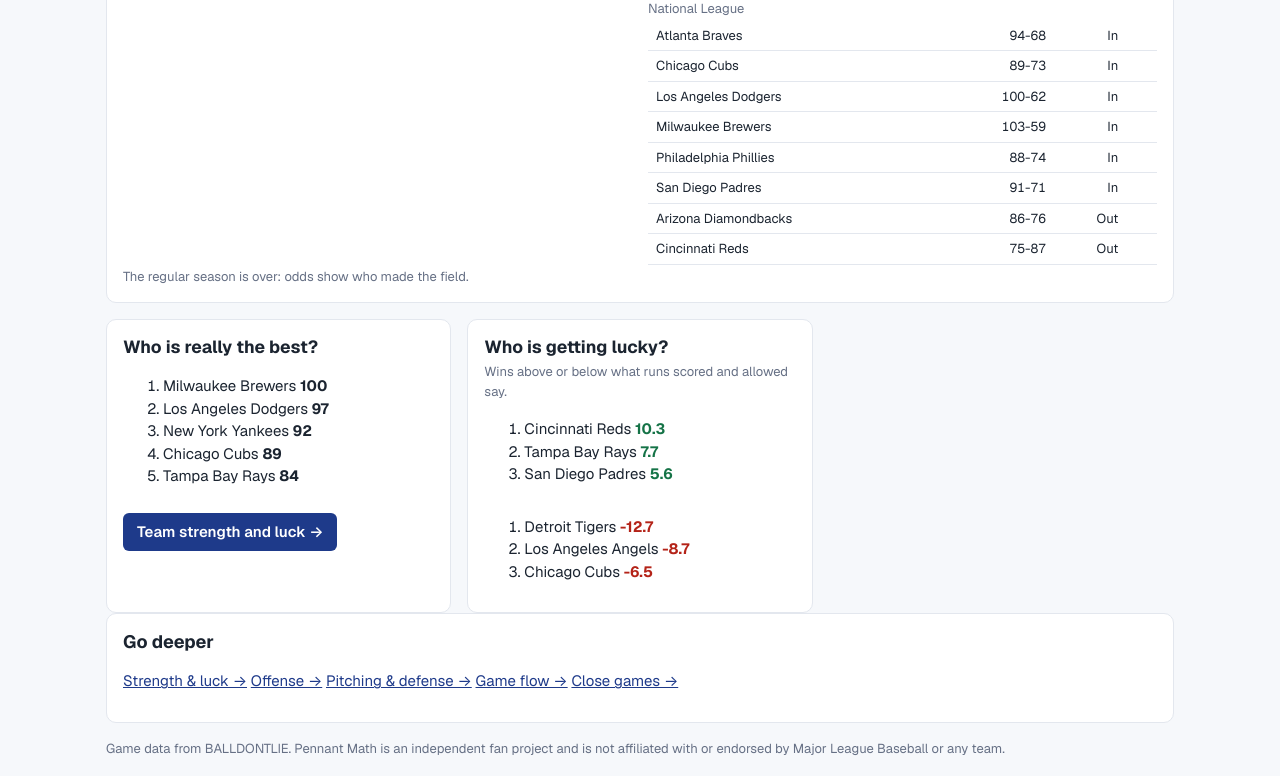
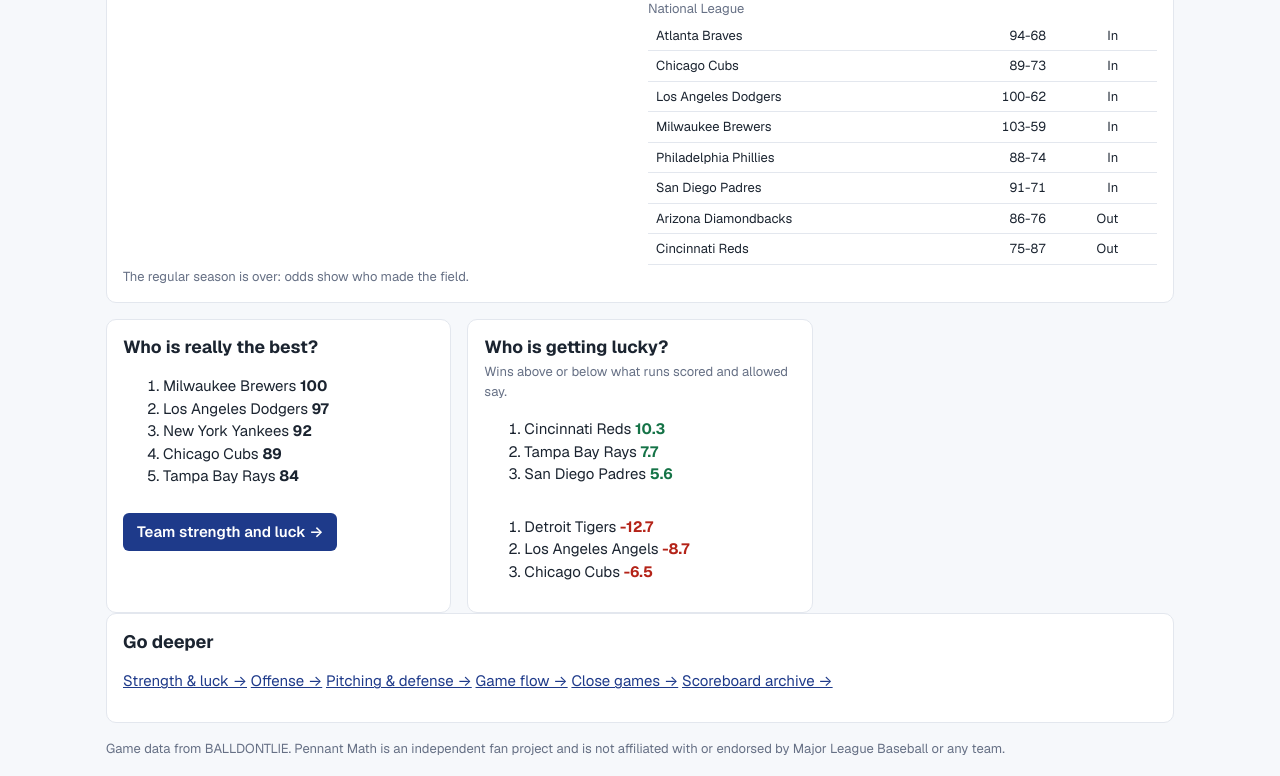
Before and after one commit to bpaglia/pennant-math, a plain HTML site: page docs/index.html in a window 1280 px wide. Shown: the part 773-1549 px from the top of the page. Drawn offline with nearby package versions, Linux system fonts and the light colour scheme.

Commit message:
Updating site assets

```diff
--- a/docs/assets/site.css
+++ b/docs/assets/site.css
@@ -15,3 +15,4 @@ details{position:relative}details[open] .pick{display:grid}.pick{display:none;po
 .stripx{display:flex;gap:8px;overflow-x:auto;padding:2px 0 10px}.sc{white-space:nowrap;background:var(--card);border:1px solid var(--line);border-radius:8px;padding:6px 10px;font-size:13.5px}.sc .w,.up{color:#157347}.dn{color:#b42318}
 .keys{display:grid;grid-template-columns:repeat(auto-fit,minmax(130px,1fr));gap:10px;margin-bottom:16px}.key{background:var(--card);border:1px solid var(--line);border-radius:8px;padding:10px 12px}.key b{display:block;font-size:22px}.key span{color:var(--mut);font-size:12.5px}
 .two{display:grid;grid-template-columns:1fr 1fr;gap:16px}@media(max-width:800px){.two{grid-template-columns:1fr}}.tag{font-size:11.5px;background:#eef1f6;border-radius:10px;padding:1px 7px;margin-right:4px;white-space:nowrap}
+input[type=date]{font:inherit;padding:5px 8px;border:1px solid var(--line);border-radius:6px;background:#fff}button:disabled{opacity:.45;cursor:default}
--- a/docs/assets/site.js
+++ b/docs/assets/site.js
@@ -22,7 +22,7 @@ const rows=()=>D.standings.seasons[season].teams,qs=()=>{const p=new URLSearchPa
 function ranked(c,k=c.f){return rows().filter(t=>t.games&&k(t)!=null).sort((a,b)=>(k(b)-k(a))*(c.best===-1?-1:1))}
 function bars(id,c,list){CH[id]&&CH[id].destroy();CH[id]=new Chart($('#'+id),{type:'bar',data:{labels:list.map(t=>t.abbreviation),datasets:[{data:list.map(t=>+c.f(t).toFixed(c.d+1)),backgroundColor:list.map(t=>sel.includes(t.abbreviation)?col(t.abbreviation):GREY)}]},
  options:{indexAxis:'y',maintainAspectRatio:false,plugins:{legend:{display:false}},scales:{x:{title:{display:true,text:c.unit}}}}})}
-function head(){document.title=(pg==='home'?'':(CATS[pg]||{}).title+' · ')+'Pennant Math';const N=[['index.html','Home','home']].concat(Object.entries(CATS).map(([k,c])=>[c.page,c.title.split(' ')[0]==='Team'?'Strength & luck':c.title,k]),[['methods.html','How it works','x']]);
+function head(){document.title=(pg==='home'?'':((CATS[pg]||{}).title||'Scoreboard')+' · ')+'Pennant Math';const N=[['index.html','Home','home']].concat(Object.entries(CATS).map(([k,c])=>[c.page,c.title.split(' ')[0]==='Team'?'Strength & luck':c.title,k]),[['archive.html','Scoreboard','archive'],['methods.html','How it works','x']]);
  $('#hd').innerHTML=`<h1>Pennant Math</h1><nav>${N.map(([h,l,k])=>`<a href="${h}${qs()}" class="${k===pg?'on':''}">${l}</a>`).join('')}</nav>`}
 function seasonPick(){const all=Object.keys(D.standings.seasons).sort(),ok=all.filter(k=>D.standings.seasons[k].as_of),ss=ok.length?ok:all;season=ss.includes(P.get('season'))?P.get('season'):ss[ss.length-1];
  return {ss,html:`<label>Season <select id="sn">${ss.map(s=>`<option ${s===season?'selected':''}>${s}</option>`).join('')}</select></label>`}}
@@ -37,22 +37,36 @@ function strip(){const m=sel.map(a=>rows().find(t=>t.abbreviation===a)).filter(B
  $('#mine').innerHTML=m.length?`<h2>Your teams</h2><div class="chips">${m.map(t=>{const g=R&&R.games.find(x=>x.home.id==t.team_id||x.away.id==t.team_id),o=R&&R.odds[t.team_id];let line='No game on '+(R?R.meta.date:'that day');
  if(g){const h=g.home.id==t.team_id,me=h?g.home_runs:g.away_runs,th=h?g.away_runs:g.home_runs;line=`${me>th?'W':'L'} ${me}-${th} ${h?'vs':'@'} ${h?g.away.abbr:g.home.abbr} ${tags(g)}`}
  const live=o&&o.after>.0005&&o.after<.9995;return `<div class="chip" style="border-color:${col(t.abbreviation)}"><b>${t.name}</b> ${rec(t.wins,t.losses)}<br>${line}<br>Playoffs ${o?io(o.after)+(live?' ('+dl(o.before,o.after)+')':''):'–'} · Pennant Score ${num((sc(t)||{}).score,0)}</div>`}).join('')}</div>`:''}
+function digest(R,heading,note){const S=R.summary;
+ $('#scores').innerHTML=R.games.map(g=>`<span class="sc"><b class="${g.winner==='away'?'w':''}">${g.away.abbr} ${g.away_runs}</b> @ <b class="${g.winner==='home'?'w':''}">${g.home.abbr} ${g.home_runs}</b></span>`).join('')||'<span class="note">No games.</span>';
+ const key=(n,l)=>`<div class="key"><b>${n}</b><span>${l}</span></div>`,up=R.movers.up[0],pl=(n,w)=>n===1?w:w+'s';
+ $('#keys').innerHTML=key(S.games,pl(S.games,'game'))+key(S.upsets,pl(S.upsets,'upset'))+key(S.walkoffs,pl(S.walkoffs,'walk-off'))+key(S.comebacks,pl(S.comebacks,'comeback'))+key(S.extras,pl(S.extras,'extra-inning game'))+key(S.one_run,pl(S.one_run,'one-run game'))+(up?key(`${up.abbr} ${dl(up.before,up.after).replace(' pts','')}`,'biggest gain in playoff odds'):'');
+ const bu=S.biggest_upset;$('#gamesT').innerHTML=`<h2>${heading}</h2>${bu?`<p>Biggest upset: <b>${bu.winner}</b> beat <b>${bu.loser}</b>, a ${pc(bu.p_winner)} shot beforehand.</p>`:''}
+ <div class="scroll"><table><tr><th>Game</th><th>Tags</th><th>Winner's chance beforehand</th></tr>${R.games.map(g=>`<tr class="${sel.includes(g.home.abbr)||sel.includes(g.away.abbr)?'sel':''}"><td>${g.away.abbr} ${g.away_runs}, ${g.home.abbr} ${g.home_runs}</td><td>${tags(g)}</td><td>${pc(g.p_winner)}</td></tr>`).join('')}</table></div>`;
+ const mv=(l,m)=>`<h3>${l}</h3>${m.length?`<ul>${m.map(x=>`<li><b>${x.abbr}</b> ${io(x.before)} → ${io(x.after)} <span class="${x.after>x.before?'up':'dn'}">${dl(x.before,x.after)}</span></li>`).join('')}</ul>`:'<p class="note">None.</p>'}`;
+ const pic=l=>rows().filter(t=>t.league===l&&R.odds[t.team_id]).sort((x,y)=>R.odds[y.team_id].after-R.odds[x.team_id].after).slice(0,8).map(t=>{const o=R.odds[t.team_id];return `<tr class="${sel.includes(t.abbreviation)?'sel':''}"><td>${t.name}</td><td>${rec(t.wins,t.losses)}</td><td>${io(o.after)}</td><td>${o.after>.0005&&o.after<.9995?dl(o.before,o.after):''}</td></tr>`}).join('');
+ $('#means').innerHTML=`<h2>What it means for the season</h2><div class="two"><div>${mv('Gained the most playoff odds',R.movers.up)}${mv('Lost the most',R.movers.down)}</div><div><h3>Playoff picture</h3>${['American','National'].map(l=>`<p class="note">${l} League</p><table>${pic(l)}</table>`).join('')}</div></div><p class="note">${note}</p>`}
 function home(){const R=D.recap,a=D.standings.seasons[season];$('#asof').textContent=`Season ${season} · through ${a.as_of||'n/a'}${a.complete?' (final)':''}`;
  const R2=rows().filter(t=>t.games),best=R2.filter(t=>sc(t)&&sc(t).score!=null).sort((x,y)=>sc(y).score-sc(x).score).slice(0,5),byLuck=[...R2].sort((x,y)=>y.luck-x.luck);
  $('#lists').innerHTML=`<article class="mod"><h3>Who is really the best?</h3><ol>${best.map(t=>`<li>${t.name} <b>${num(sc(t).score,0)}</b></li>`).join('')}</ol><a class="cta" href="strength.html${qs()}">Team strength and luck →</a></article>
  <article class="mod"><h3>Who is getting lucky?</h3><p class="note">Wins above or below what runs scored and allowed say.</p><ol>${byLuck.slice(0,3).map(t=>`<li>${t.name} <b class="up">${num(t.luck,1)}</b></li>`).join('')}</ol><ol>${byLuck.slice(-3).reverse().map(t=>`<li>${t.name} <b class="dn">${num(t.luck,1)}</b></li>`).join('')}</ol></article>`;
- $('#deeper').innerHTML=Object.values(CATS).map(c=>`<a class="btn" href="${c.page}${qs()}">${c.title.split(' ')[0]==='Team'?'Strength & luck':c.title} →</a>`).join(' ');
+ $('#deeper').innerHTML=Object.values(CATS).map(c=>`<a class="btn" href="${c.page}${qs()}">${c.title.split(' ')[0]==='Team'?'Strength & luck':c.title} →</a>`).join(' ')+` <a class="btn" href="archive.html${qs()}">Scoreboard archive →</a>`;
  if(!R){$('#digest').innerHTML='<p class="note">The daily recap appears after the next workflow run.</p>';$('#scoreRow').hidden=true;return}
- const days=Math.round((new Date()-new Date(R.meta.date+'T12:00:00'))/864e5),when=new Date(R.meta.date+'T12:00:00').toLocaleDateString(undefined,{weekday:'long',month:'long',day:'numeric'}),S=R.summary;
- $('#scores').innerHTML=R.games.map(g=>`<span class="sc"><b class="${g.winner==='away'?'w':''}">${g.away.abbr} ${g.away_runs}</b> @ <b class="${g.winner==='home'?'w':''}">${g.home.abbr} ${g.home_runs}</b></span>`).join('')||'<span class="note">No games.</span>';
- const key=(n,l)=>`<div class="key"><b>${n}</b><span>${l}</span></div>`,up=R.movers.up[0];
- const pl=(n,w)=>n===1?w:w+'s';$('#keys').innerHTML=key(S.games,pl(S.games,'game'))+key(S.upsets,pl(S.upsets,'upset'))+key(S.walkoffs,pl(S.walkoffs,'walk-off'))+key(S.comebacks,pl(S.comebacks,'comeback'))+key(S.extras,pl(S.extras,'extra-inning game'))+key(S.one_run,pl(S.one_run,'one-run game'))+(up?key(`${up.abbr} ${dl(up.before,up.after).replace(' pts','')}`,'biggest gain in playoff odds'):'');
- const bu=S.biggest_upset;$('#gamesT').innerHTML=`<h2>${days<=1?'Yesterday':'Last game day'}: ${when}</h2>${bu?`<p>Biggest upset: <b>${bu.winner}</b> beat <b>${bu.loser}</b>, a ${pc(bu.p_winner)} shot beforehand.</p>`:''}
- <div class="scroll"><table><tr><th>Game</th><th>Tags</th><th>Winner's chance beforehand</th></tr>${R.games.map(g=>`<tr class="${sel.includes(g.home.abbr)||sel.includes(g.away.abbr)?'sel':''}"><td>${g.away.abbr} ${g.away_runs}, ${g.home.abbr} ${g.home_runs}</td><td>${tags(g)}</td><td>${pc(g.p_winner)}</td></tr>`).join('')}</table></div>`;
- const mv=(l,m)=>`<h3>${l}</h3>${m.length?`<ul>${m.map(x=>`<li><b>${x.abbr}</b> ${io(x.before)} → ${io(x.after)} <span class="${x.after>x.before?'up':'dn'}">${dl(x.before,x.after)}</span></li>`).join('')}</ul>`:'<p class="note">None.</p>'}`;
- const pic=l=>rows().filter(t=>t.league===l&&R.odds[t.team_id]).sort((x,y)=>R.odds[y.team_id].after-R.odds[x.team_id].after).slice(0,8).map(t=>{const o=R.odds[t.team_id];return `<tr class="${sel.includes(t.abbreviation)?'sel':''}"><td>${t.name}</td><td>${rec(t.wins,t.losses)}</td><td>${io(o.after)}</td><td>${o.after>.0005&&o.after<.9995?dl(o.before,o.after):''}</td></tr>`}).join('');
- $('#means').innerHTML=`<h2>What it means for the season</h2><div class="two"><div>${mv('Gained the most playoff odds',R.movers.up)}${mv('Lost the most',R.movers.down)}</div><div><h3>Playoff picture</h3>${['American','National'].map(l=>`<p class="note">${l} League</p><table>${pic(l)}</table>`).join('')}</div></div>
- <p class="note">${R.meta.season_complete?'The regular season is over: odds show who made the field.':'Odds come from simulating the rest of the season 4,000 times with each team\'s Elo rating, before and after that day\'s games.'}</p>`}
+ const days=Math.round((new Date()-new Date(R.meta.date+'T12:00:00'))/864e5),when=new Date(R.meta.date+'T12:00:00').toLocaleDateString(undefined,{weekday:'long',month:'long',day:'numeric'});
+ digest(R,`${days<=1?'Yesterday':'Last game day'}: ${when}`,R.meta.season_complete?'The regular season is over: odds show who made the field.':'Odds come from simulating the rest of the season 4,000 times with each team\'s Elo rating, before and after that day\'s games.')}
+async function archive(){const A=await fetch(`data/archive_${season}.json`).then(r=>r.ok?r.json():null).catch(()=>null);
+ if(!A){$('#digest').innerHTML='<p class="note">The archive for this season is not built yet. Run the workflow with build_archive ticked.</p>';return}
+ const days=Object.keys(A.days).sort(),ids=A.meta.ids,T=id=>rows().find(t=>t.team_id==id)||{abbreviation:'?',name:'?'},ref=id=>({id,abbr:T(id).abbreviation,name:T(id).name}),inp=$('#day');
+ inp.min=days[0];inp.max=days[days.length-1];let cur=days.includes(P.get('date'))?P.get('date'):days[days.length-1];$('#asof').textContent=`Season ${season} archive · ${days.length} game days`;
+ function show(){const i=days.indexOf(cur),d0=A.days[cur],prev=i>0?A.days[days[i-1]].po:A.meta.pre;inp.value=cur;$('#prev').disabled=i===0;$('#next').disabled=i===days.length-1;
+  history.replaceState(null,'','?'+new URLSearchParams({...(sel.length?{teams:sel.join(',')}:{}),season,date:cur}));
+  const games=d0.g.map(([a,h,ar,hr,inn,pw,tg])=>({away:ref(a),home:ref(h),away_runs:ar,home_runs:hr,innings:inn,winner:hr>ar?'home':'away',p_winner:pw/1000,tags:tg})),cnt=t=>games.filter(g=>g.tags.includes(t)).length,odds={},ch=[];
+  ids.forEach((id,k)=>{const b=prev[k]/1000,a=d0.po[k]/1000;odds[id]={before:b,after:a};ch.push([a-b,id])});ch.sort((x,y)=>y[0]-x[0]);
+  const mover=id=>({...ref(id),before:odds[id].before,after:odds[id].after}),u=games.filter(g=>g.tags.includes('upset')).sort((x,y)=>x.p_winner-y.p_winner)[0];
+  digest({summary:{games:games.length,upsets:cnt('upset'),walkoffs:cnt('walkoff'),comebacks:cnt('comeback'),extras:cnt('extras'),one_run:cnt('one_run'),biggest_upset:u?{winner:u[u.winner].abbr,loser:u[u.winner==='home'?'away':'home'].abbr,p_winner:u.p_winner}:null},games,odds,
+   movers:{up:ch.filter(c=>c[0]>=.005).slice(0,5).map(c=>mover(c[1])),down:ch.filter(c=>c[0]<=-.005).slice(-5).reverse().map(c=>mover(c[1]))}},new Date(cur+'T12:00:00').toLocaleDateString(undefined,{weekday:'long',month:'long',day:'numeric',year:'numeric'}),'Odds changes are measured from the previous game day. Archive odds use 3,000 simulations, so changes of a point or two are mostly noise.')}
+ $('#prev').onclick=()=>{cur=days[days.indexOf(cur)-1];show()};$('#next').onclick=()=>{cur=days[days.indexOf(cur)+1];show()};
+ inp.onchange=()=>{const f=days.filter(x=>x<=inp.value);cur=f.length?f[f.length-1]:days[0];show()};show()}
 function cat(){const c=CATS[pg],a=D.standings.seasons[season];$('#asof').textContent=`Season ${season} · through ${a.as_of||'n/a'}${a.complete?' (final)':''}`;
  $('#ttl').textContent=c.title;$('#blurb').textContent=c.blurb;$('#note').textContent=c.note;$('#cn').textContent=c.unit;let sk=-1,dir=c.best===-1?1:-1;
  const draw=()=>{const L=ranked(c);bars('chart',c,L);const C=c.cols,v=t=>(sk<0?c.f(t):C[sk][1](t))??-1e9;
@@ -64,5 +78,5 @@ async function boot(){if(window.Chart&&Chart.defaults&&Chart.defaults.font)Chart
  let t=P.get('teams');if(t==null){try{t=localStorage.getItem('pm_teams')||''}catch(e){t=''}}
  const sp=seasonPick(),valid=new Set(Object.values(D.standings.seasons).flatMap(s=>s.teams.map(x=>x.abbreviation)));sel=t.split(',').filter(a=>valid.has(a));
  $('#sp').innerHTML=sp.html;$('#sn').onchange=e=>{location.search='?'+new URLSearchParams({...(sel.length?{teams:sel.join(',')}:{}),season:e.target.value})};
- head();pg==='home'?(picker(),strip(),home()):cat();if($('#picked'))$('#picked').textContent=sel.length?`Highlighting: ${sel.join(', ')}. Change your teams on the Strength & luck page.`:'No teams picked yet: choose some on the Strength & luck page and they will be highlighted here.'}
+ head();pg==='home'?(picker(),strip(),home()):pg==='archive'?archive():cat();if($('#picked'))$('#picked').textContent=sel.length?`Highlighting: ${sel.join(', ')}. Change your teams on the Strength & luck page.`:'No teams picked yet: choose some on the Strength & luck page and they will be highlighted here.'}
 boot()})();
```
